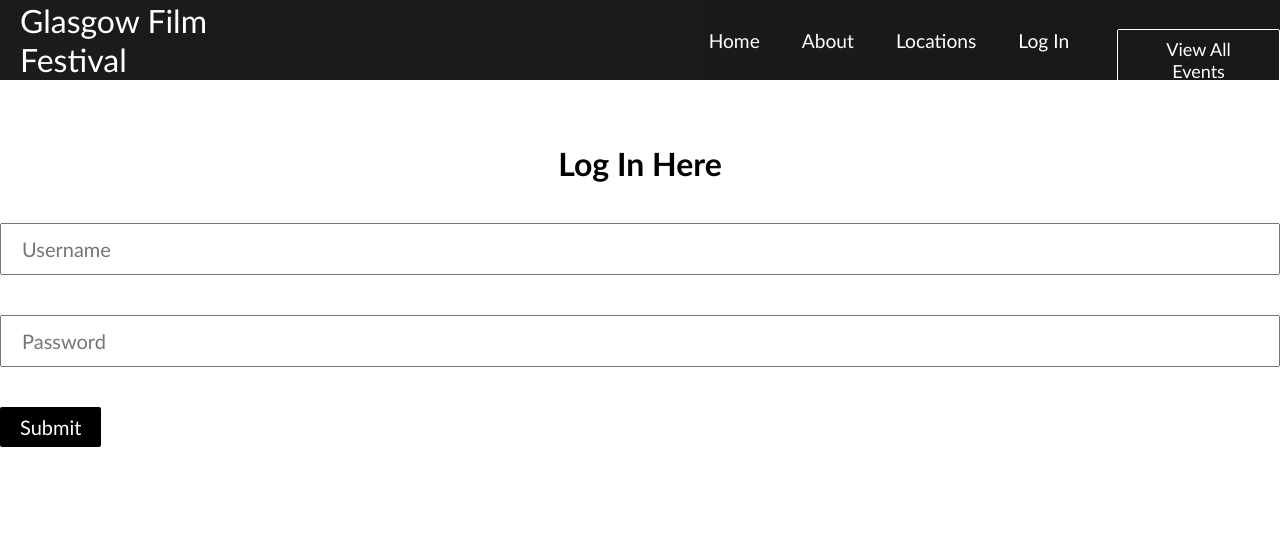
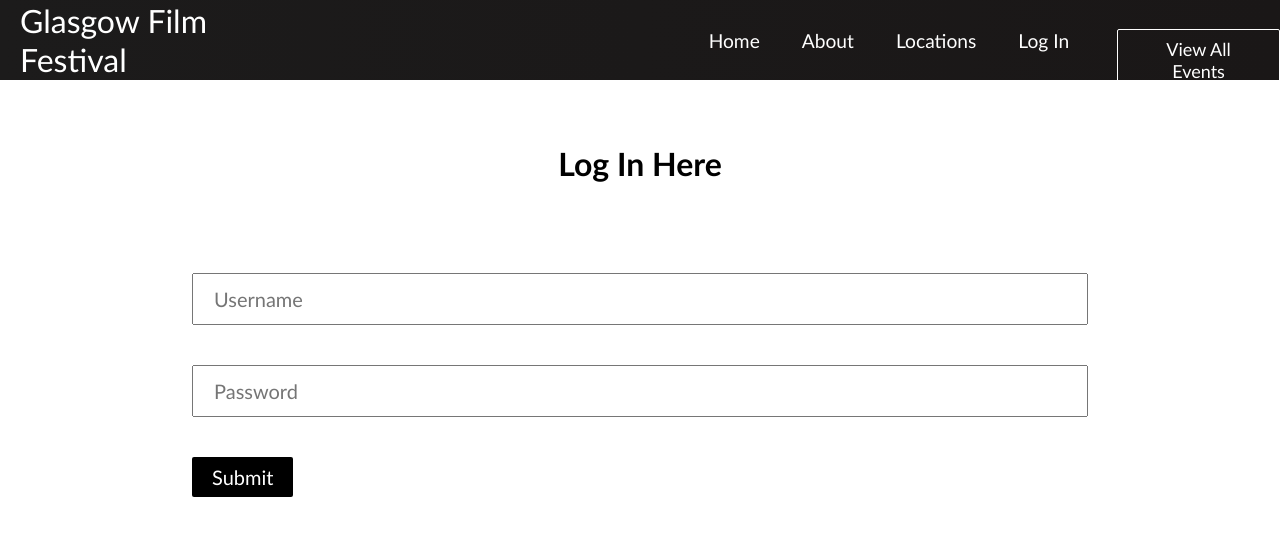
Before and after one commit to ionasloan/projectIT, a React (Create React App) app in the folder project/: page /login in a window 1280 px wide. Shown: the top 536 px of the page. Built offline with nearby package versions, Linux system fonts and the light colour scheme.

Commit message:
modified:   project/src/components/login.css 	modified:   project/src/components/login.js

```diff
--- a/project/src/components/login.css
+++ b/project/src/components/login.css
@@ -1,6 +1,7 @@
 .form{
     padding-top: 50px;
-    margin-left: 100px;
+    margin: auto;
+    width: 70%;
     }
 
 input[type=text], [type=password] {
--- a/project/src/components/login.js
+++ b/project/src/components/login.js
@@ -52,7 +52,7 @@ class Loginhere extends React.Component {
       <div className="container" style={{ paddingTop: "5%" }}>
 
       <h1 className='login'>Log In Here</h1>
-        <form
+        <form class="form"
           onSubmit={e => {
             this.submitForm(e);
           }}
@@ -76,7 +76,7 @@ class Loginhere extends React.Component {
 
             />
           </div>
-          <button value="submit" className="btn btn-primary" onClick={this.postDetails}>
+          <button class="button" value="submit" className="btn btn-primary" onClick={this.postDetails}>
             Submit
           </button>
         </form>
```
